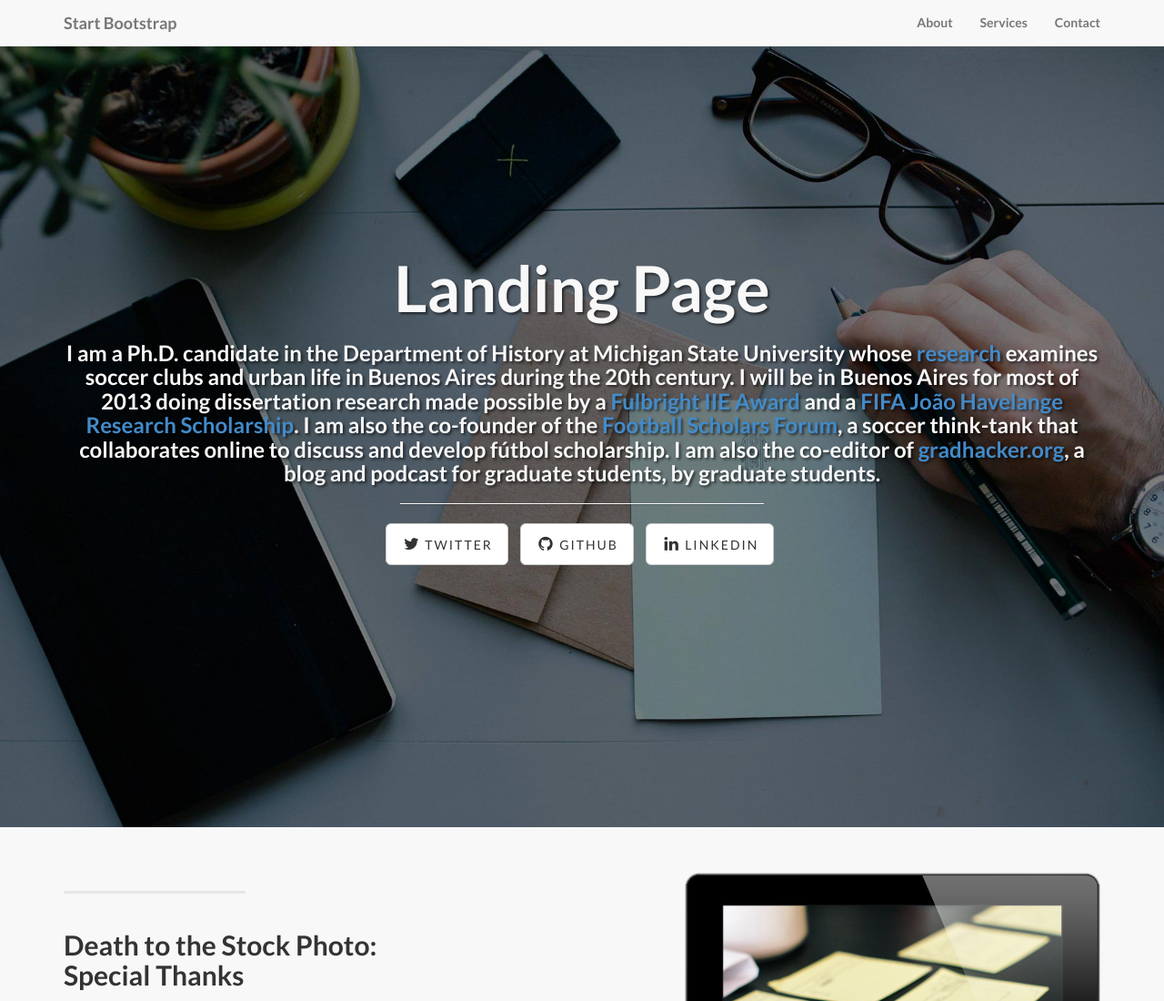
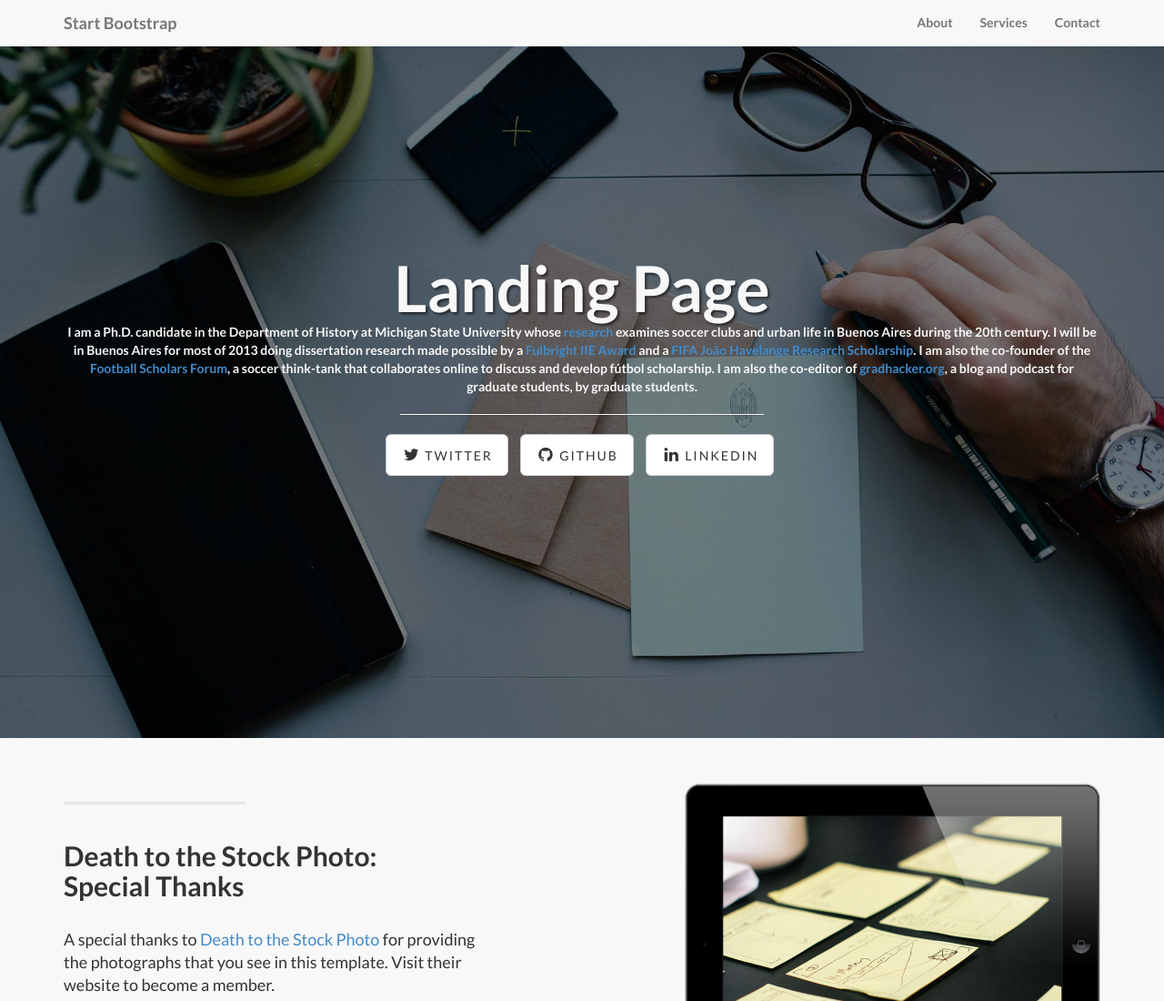
Before and after one commit to galarzaalex/galarzaalex.github.io, a plain HTML site: page index.html in a window 1280 px wide. Shown: the top 1100 px of the page at 91% size. Drawn offline with Linux system fonts and the light colour scheme.

Commit message:
h3 to p
changed bio info from h3 tag to p

```diff
--- a/index.html
+++ b/index.html
@@ -73,7 +73,7 @@
                 <div class="col-lg-12">
                     <div class="intro-message">
                         <h1>Landing Page</h1>
-                        <h3>I am a Ph.D. candidate in the Department of History at Michigan State University whose <a href="/projects.html">research</a> examines soccer clubs and urban life in Buenos Aires during the 20th century. I will be in Buenos Aires for most of 2013 doing dissertation research made possible by a <a target="_blank" href="http://www.iie.org/fulbright/">Fulbright IIE Award</a> and a <a href="http://www.fifa.com/aboutfifa/footballdevelopment/education/cies/havelangescholarship.html">FIFA João Havelange Research Scholarship</a>. I am also the co-founder of the <a target="_blank" href="http://scholars.footy-forum.net"> Football Scholars Forum</a>, a soccer think-tank that collaborates online to discuss and develop fútbol scholarship. I am also the co-editor of <a target="_blank" href="http://gradhacker.org"> gradhacker.org</a>, a blog and podcast for graduate students, by graduate students.</h3>
+                        <p>I am a Ph.D. candidate in the Department of History at Michigan State University whose <a href="/projects.html">research</a> examines soccer clubs and urban life in Buenos Aires during the 20th century. I will be in Buenos Aires for most of 2013 doing dissertation research made possible by a <a target="_blank" href="http://www.iie.org/fulbright/">Fulbright IIE Award</a> and a <a href="http://www.fifa.com/aboutfifa/footballdevelopment/education/cies/havelangescholarship.html">FIFA João Havelange Research Scholarship</a>. I am also the co-founder of the <a target="_blank" href="http://scholars.footy-forum.net"> Football Scholars Forum</a>, a soccer think-tank that collaborates online to discuss and develop fútbol scholarship. I am also the co-editor of <a target="_blank" href="http://gradhacker.org"> gradhacker.org</a>, a blog and podcast for graduate students, by graduate students.</p>
                         <hr class="intro-divider">
                         <ul class="list-inline intro-social-buttons">
                             <li>
```
